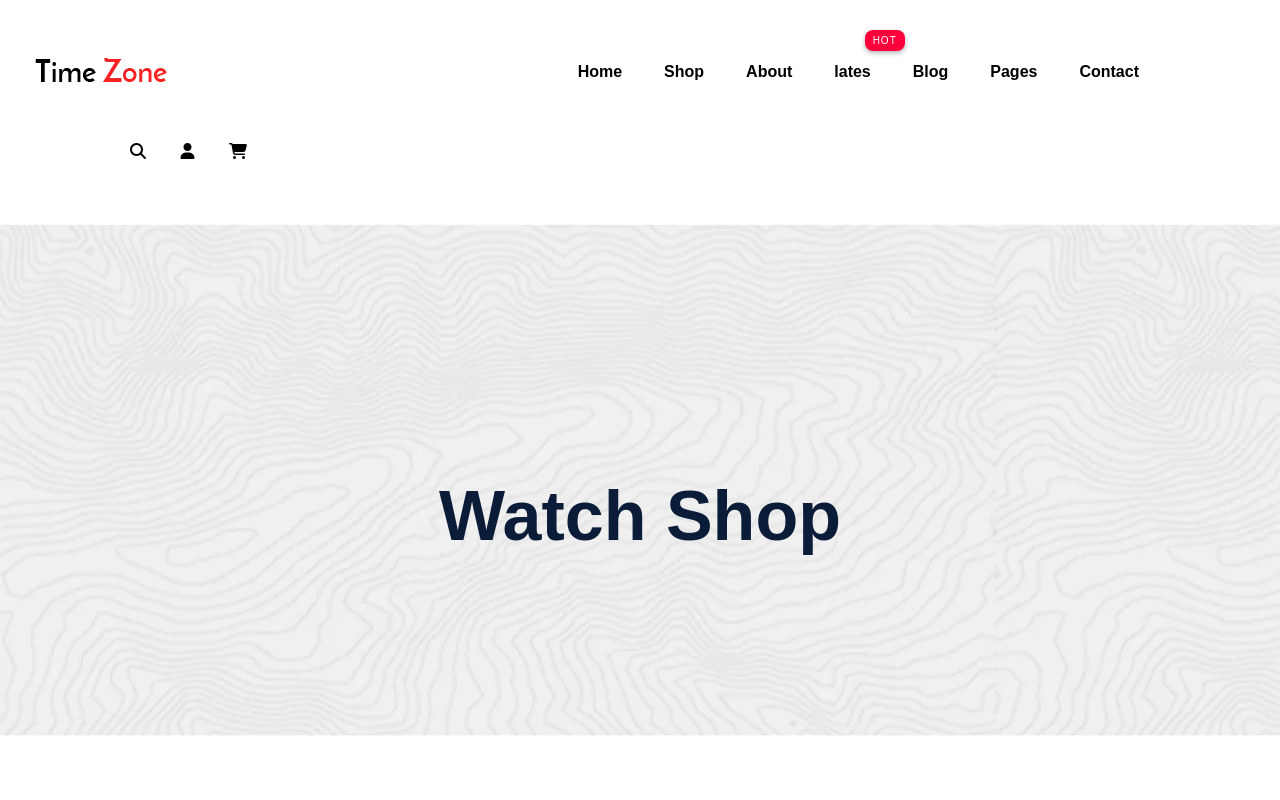
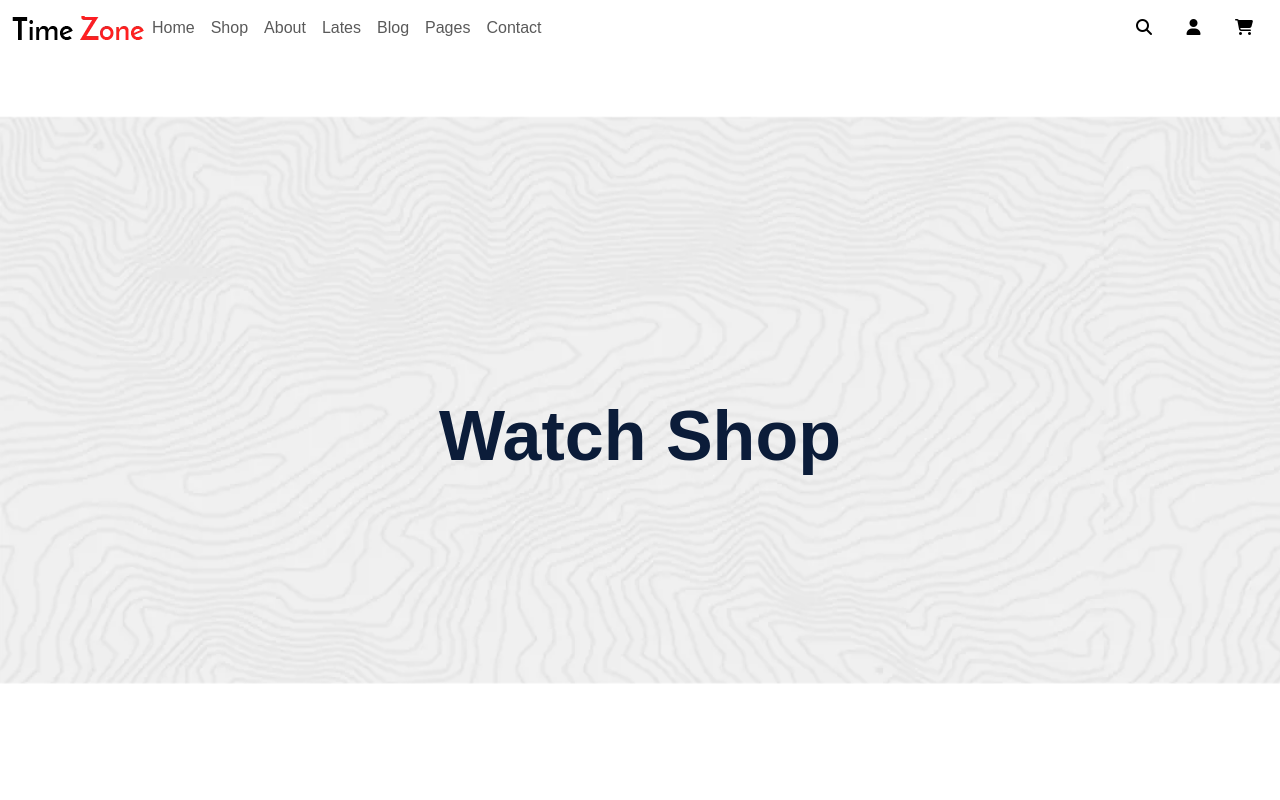
Before and after one commit to fatma400/watches, a plain HTML site: page shopWatch.html in a window 1280 px wide. Shown: the top 800 px of the page. Drawn offline with Linux system fonts and the light colour scheme.

Commit message:
Update shopWatch.html

```diff
--- a/shopWatch.html
+++ b/shopWatch.html
@@ -6,57 +6,50 @@
     <title>Shop</title>
     <link rel="stylesheet" href="https://cdnjs.cloudflare.com/ajax/libs/font-awesome/6.5.2/css/all.min.css">
     <link rel="stylesheet" href="css/bootstrap.min.css">
+    <link rel="stylesheet" href="css/allWatch.css">
     <link rel="stylesheet" href="css/shopWatch.css">
 </head>
 <body>
-    <header>
-        <div class="nav">
-            <div class="head">
+    <nav class="navbar navbar-expand-lg " id="header">
+        <div class="container-fluid">
+          <button class="navbar-toggler" type="button" data-bs-toggle="collapse" data-bs-target="#navbarSupportedContent" aria-controls="navbarSupportedContent" aria-expanded="false" aria-label="Toggle navigation">
+            <span class="navbar-toggler-icon"></span>
+          </button>
           <div class="logo">
             <a href="#"><img src="img/logo.png.webp" alt="logo"></a>
              </div>
-                <div class="list">
-                 <ul>
-                    <li><a href="index.html">Home</a></li>
-                    <li><a href="shopWatch.html">Shop</a></li>
-                    <li><a href="aboutWatch.html">About</a></li>
-                    <li class="subMenu lates">
-                        <a href="">lates</a>
-                        <ul class="menu">
-                            <li><a href="#">Product List</a></li>
-                            <li><a href="#">Product Details</a></li>
+          <div class="collapse navbar-collapse" id="navbarSupportedContent">
+            <ul class="navbar-nav me-auto   my-lg-0 navbar-nav-scroll" style="--bs-scroll-height: 100px;">
+              <li class="nav-item">
+                <a class="nav-link" aria-current="page" href="index.html">Home</a>
+              </li>
+              <li class="nav-item">
+                <a class="nav-link" href="shopWatch.html">Shop</a>
+              </li>
+              <li class="nav-item">
+                <a class="nav-link" href="aboutWatch.html">About</a>
+              </li>
+              <li class="nav-item">
+                <a class="nav-link" href="#">Lates</a>
+              </li>
+              <li class="nav-item">
+                <a class="nav-link" href="#">Blog</a>
+              </li>
+              <li class="nav-item">
+                <a class="nav-link" href="#">Pages</a>
+              </li>
+              <li class="nav-item">
+                <a class="nav-link" href="contactWatch.html">Contact</a>
+              </li>
             </ul>
-
-                    </li>
-                    <li class="subMenu">
-                        <a href="">Blog</a>
-                        <ul class="menu">
-                            <li><a href="#">Blog </a></li>
-                            <li><a href="#">Blog Details</a></li>
-                        </ul>
-                    </li>
-                    <li class="subMenu">
-                        <a href="">Pages</a>
-                        <ul class="menu">
-                            <li><a href="#">Login</a></li>
-                            <li><a href="#">Cart</a></li>
-                            <li><a href="#">Element</a></li>
-                            <li><a href="#">Confarmation</a></li>
-                            <li><a href="#">Product Checkout</a></li>
-                        </ul>
-
-                    </li>
-                    <li><a href="contactWatch.html">Contact</a></li>
-                </ul>
-        </div>
-        <div class="icons">
+            <div class="icons" role="search">
                 <i class="fa-solid fa-magnifying-glass"></i>
                 <i class="fa-solid fa-user"></i>
                 <i class="fa-solid fa-cart-shopping"></i>
           </div>
           </div>
         </div>
-    </header>
+      </nav>
     <section class="sectionShop1">
         <div class="container">
            <div class="text">
@@ -86,7 +79,7 @@
             </div>
             </div>
             <div class="row">
-                <div class="col-lg-4 col-md-12" >
+                <div class="col-lg-4 col-md-6 col-sm-12" >
                         <div class="imgbox">
                             <div class="overlay">
                                 <i class="fa-regular fa-heart"></i>
@@ -99,7 +92,7 @@
                             <span>$ 45,743</span>
                         </div>
                 </div>
-                <div class="col-lg-4 col-md-12">
+                <div class="col-lg-4 col-md-6 col-sm-12">
                     <div class="imgbox">
                         <div class="overlay">
                             <i class="fa-regular fa-heart"></i>
@@ -112,7 +105,7 @@
                         <span>$ 45,743</span>
                     </div>
             </div>
-            <div class="col-lg-4 col-md-12">
+            <div class="col-lg-4 col-md-6 col-sm-12">
                 <div class="imgbox">
                     <div class="overlay">
                         <i class="fa-regular fa-heart"></i>
@@ -125,7 +118,7 @@
                     <span>$ 45,743</span>
                 </div>
         </div>
-        <div class="col-lg-4 col-md-12">
+        <div class="col-lg-4 col-md-6 col-sm-12">
             <div class="imgbox">
                 <div class="overlay">
                     <i class="fa-regular fa-heart"></i>
@@ -138,7 +131,7 @@
                 <span>$ 45,743</span>
             </div>
     </div>
-    <div class="col-lg-4 col-md-12">
+    <div class="col-lg-4 col-md-6 col-sm-12">
         <div class="imgbox">
             <div class="overlay">
                 <i class="fa-regular fa-heart"></i>
@@ -151,7 +144,7 @@
             <span>$ 45,743</span>
         </div>
     </div>
-    <div class="col-lg-4 col-md-12">
+    <div class="col-lg-4 col-md-6 col-sm-12">
         <div class="imgbox">
             <div class="overlay">
                 <i class="fa-regular fa-heart"></i>
```
Lines whose indentation alone changed are shown as unchanged.
